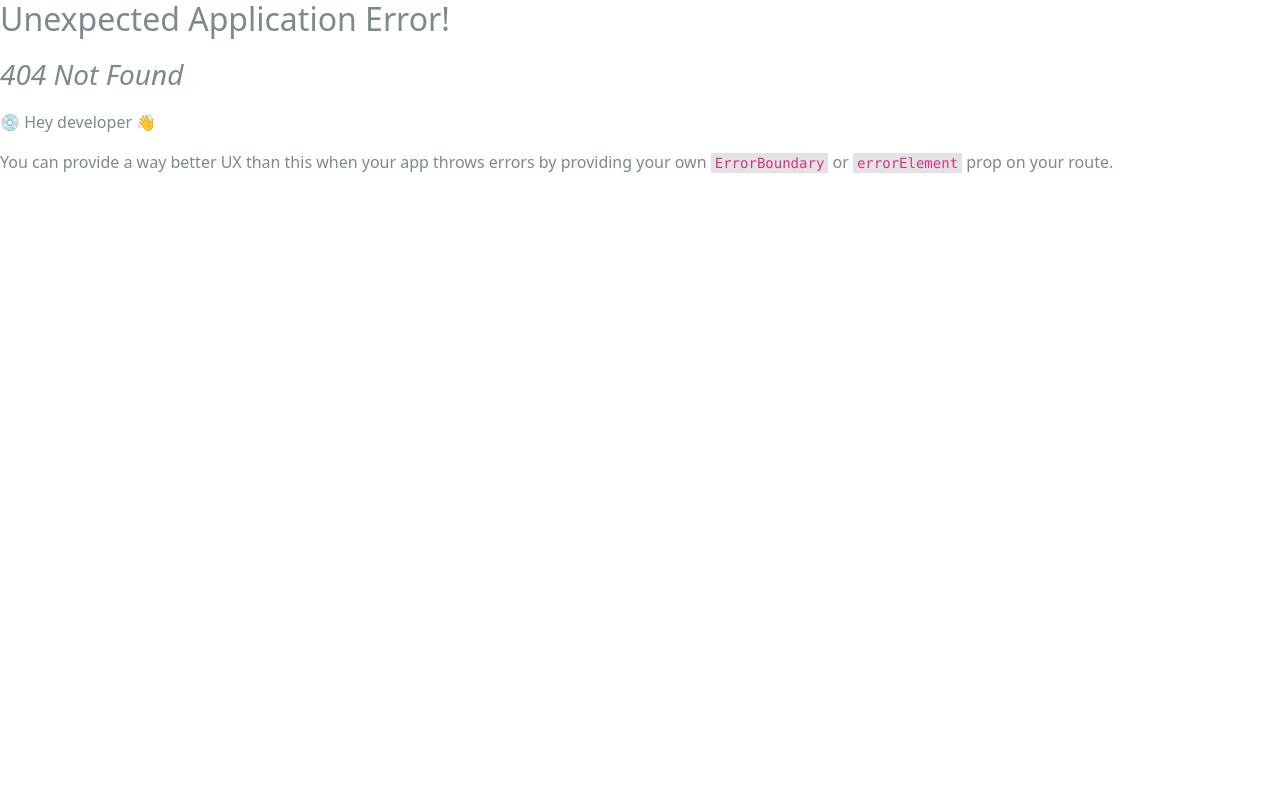
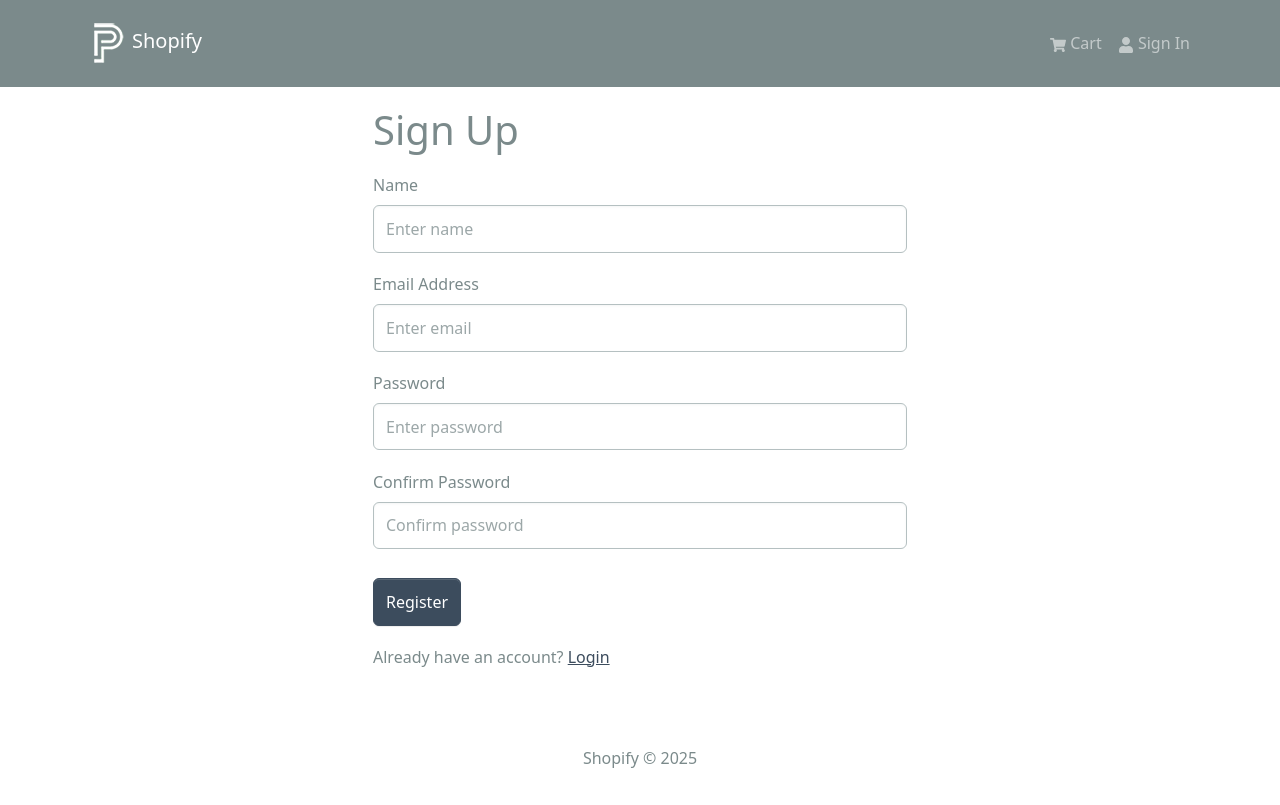
Before and after one commit to yash-k15/E-Commerce-Website, a React (Create React App) app in the folder frontend/: page /register in a window 1280 px wide. Before the commit this address had no page. Built offline with nearby package versions, Linux system fonts and the light colour scheme.

Commit message:
Added Sign up and Log in functionality

```diff
--- a/frontend/package.json
+++ b/frontend/package.json
@@ -15,7 +15,8 @@
     "react-redux": "^9.2.0",
     "react-router-bootstrap": "^0.26.3",
     "react-router-dom": "^6.8.2",
-    "react-scripts": "5.0.1"
+    "react-scripts": "5.0.1",
+    "react-toastify": "^11.0.3"
   },
   "scripts": {
     "start": "react-scripts start",
--- a/frontend/src/App.js
+++ b/frontend/src/App.js
@@ -1,6 +1,8 @@
 import React from 'react';
 import { Container } from 'react-bootstrap';
 import { Outlet } from 'react-router-dom';
+import { ToastContainer } from 'react-toastify';
+import 'react-toastify/dist/ReactToastify.css';
 import Header from './components/Header';
 import Footer from './components/Footer';
 
@@ -14,6 +16,7 @@
         </Container>
       </main>
       <Footer />
+      <ToastContainer />
     </>
 
   )
--- /dev/null
+++ b/frontend/src/components/FormContainer.jsx
@@ -0,0 +1,16 @@
+import React from 'react'
+import { Container, Row, Col } from 'react-bootstrap';
+
+const FormContainer = ({ children }) => {
+  return (
+    <Container>
+        <Row className='justify-content-md-center'>
+            <Col xs={12} md={6}>
+                { children }
+            </Col>
+        </Row>
+    </Container>
+  )
+}
+
+export default FormContainer;
--- a/frontend/src/components/Header.jsx
+++ b/frontend/src/components/Header.jsx
@@ -1,47 +1,73 @@
-import { Badge, Navbar, Nav, Container} from 'react-bootstrap';
-import { FaShoppingCart, FaUser } from 'react-icons/fa';
-import { LinkContainer } from 'react-router-bootstrap';
-import { useSelector } from 'react-redux';
-import logo from '../assets/logo.png';
+import { Badge, Navbar, Nav, Container, NavDropdown } from "react-bootstrap";
+import { useNavigate } from "react-router-dom";
+import { FaShoppingCart, FaUser } from "react-icons/fa";
+import { LinkContainer } from "react-router-bootstrap";
+import { useSelector, useDispatch } from "react-redux";
+import { useLogoutMutation } from "../slices/usersApiSlice";
+import { logout } from '../slices/authSlice';
+import logo from "../assets/logo.png";
 
 const Header = () => {
   const { cartItems } = useSelector((state) => state.cart);
+  const { userInfo } = useSelector((state) => state.auth);
+
+  const dispatch = useDispatch();
+  const navigate = useNavigate();
+
+  const [logoutApiCall] = useLogoutMutation();
+
+  const logoutHandler = async () => {
+    try {
+        await logoutApiCall().unwrap();
+        dispatch(logout());
+        navigate('/login');
+    } catch (err) {
+        console.log(err)
+    }
+  }
 
   return (
     <header>
-            <Navbar bg='dark' variant='dark' expand='md' collapseOnSelect>
+      <Navbar bg="dark" variant="dark" expand="md" collapseOnSelect>
         <Container>
           <LinkContainer to="/">
             <Navbar.Brand>
-                            <img src={logo} alt='Shopify' />
+              <img src={logo} alt="Shopify" />
               Shopify
             </Navbar.Brand>
           </LinkContainer>
-                    <Navbar.Toggle aria-controls='basic-navbar-nav' />
-                    <Navbar.Collapse id='basic-navbar-nav'>
-                        <Nav className='ms-auto'>
-                            <LinkContainer to='/cart'>
+          <Navbar.Toggle aria-controls="basic-navbar-nav" />
+          <Navbar.Collapse id="basic-navbar-nav">
+            <Nav className="ms-auto">
+              <LinkContainer to="/cart">
                 <Nav.Link>
                   <FaShoppingCart /> Cart
-                                    {
-                                        cartItems.length > 0 && (
-                                            <Badge pill bg='success' style={{marginLeft:'5px'}}>
-                                                { cartItems.reduce((a, c) => a + c.qty, 0)}
+                  {cartItems.length > 0 && (
+                    <Badge pill bg="success" style={{ marginLeft: "5px" }}>
+                      {cartItems.reduce((a, c) => a + c.qty, 0)}
                     </Badge>
-                                        )
-                                    }
+                  )}
                 </Nav.Link>
               </LinkContainer>
-                            <LinkContainer to='/login'>
+              { userInfo ? (
+                <NavDropdown title={userInfo.name} id='username'>
+                    <LinkContainer to='/profile'>
+                        <NavDropdown.Item>Profile</NavDropdown.Item>
+                    </LinkContainer>
+                    <NavDropdown.Item onClick={logoutHandler}>
+                        Logout
+                    </NavDropdown.Item>
+                </NavDropdown>
+              ) : (<LinkContainer to="/login">
                 <Nav.Link>
                   <FaUser /> Sign In
                 </Nav.Link>
-                            </LinkContainer>
+              </LinkContainer>) }
             </Nav>
           </Navbar.Collapse>
         </Container>
       </Navbar>
     </header>
-    )
-}
-export default Header
+  );
+};
+export default Header;
--- a/frontend/src/index.js
+++ b/frontend/src/index.js
@@ -16,6 +16,8 @@
 import HomeScreen from './screens/HomeScreen';
 import ProductScreen from './screens/ProductScreen';
 import CartScreen from './screens/CartScreen';
+import LoginScreen from './screens/LoginScreen';
+import RegisterScreen from './screens/RegisterScreen';
 
 const router = createBrowserRouter(
   createRoutesFromElements(
@@ -23,6 +25,8 @@
       <Route index={true} path="/" element={<HomeScreen />} />
       <Route path="/product/:id" element={<ProductScreen />} />
       <Route path="/cart" element={<CartScreen />} />
+      <Route path="/login" element={<LoginScreen />} />
+      <Route path="/register" element={<RegisterScreen />} />
     </Route>
   )
 )
--- /dev/null
+++ b/frontend/src/screens/LoginScreen.jsx
@@ -0,0 +1,79 @@
+import React from 'react'
+import { useState, useEffect } from 'react';
+import { Link, useLocation, useNavigate } from 'react-router-dom';
+import { Form, Button, Row, Col } from 'react-bootstrap';
+import { useDispatch, useSelector } from 'react-redux';
+import FormContainer from '../components/FormContainer';
+import Loader from '../components/Loader';
+import { useLoginMutation } from '../slices/usersApiSlice';
+import { setCredentials } from '../slices/authSlice';
+import { toast } from 'react-toastify';
+
+const LoginScreen = () => {
+    const [email, setEmail] = useState('');
+    const [password, setPassword] = useState('');
+
+    const dispatch = useDispatch();
+    const navigate = useNavigate();
+
+    const [login, { isLoading}] = useLoginMutation();
+    const { userInfo } = useSelector((state) => state.auth);
+
+    const { search } = useLocation();
+    const sp = new URLSearchParams(search);
+    const redirect = sp.get('redirect') || '/';
+
+    useEffect(() => {
+        if(userInfo) {
+            navigate(redirect);
+        }
+    }, [userInfo, redirect], navigate);
+
+    const submitHandler = async (e) => {
+        e.preventDefault()
+        try {
+            const res = await login({email, password }).unwrap();
+            dispatch(setCredentials({...res, }));
+            navigate(redirect);
+        } catch(err) {
+            toast.error(err?.data?.message || err.error);
+        }
+    };
+
+  return (
+    <FormContainer>
+        <h1>Sign In</h1>
+        <Form onSubmit={submitHandler}>
+            <Form.Group controlId='email' className='my-3'>
+                <Form.Label>Email Address</Form.Label>
+                <Form.Control
+                    type='email'
+                    placeholder='Enter email'
+                    value={email}
+                    onChange={(e) => setEmail(e.target.value)}></Form.Control>
+            </Form.Group>
+
+            <Form.Group controlId='password' className='my-3'>
+                <Form.Label>Password</Form.Label>
+                <Form.Control
+                    type='password'
+                    placeholder='Enter password'
+                    value={password}
+                    onChange={(e) => setPassword(e.target.value)}></Form.Control>
+            </Form.Group>
+
+            <Button type='submit' variant='primary' className='mt-2' disabled={isLoading}>Sign In</Button>
+
+            { isLoading && <Loader />}
+        </Form>
+
+        <Row className='py-3'>
+            <Col>
+                New Customer? <Link to={redirect ? `/register?redirect=${redirect}` : '/regiter'}>Register</Link>
+            </Col>
+        </Row>
+    </FormContainer>
+  )
+}
+
+export default LoginScreen
--- /dev/null
+++ b/frontend/src/screens/RegisterScreen.jsx
@@ -0,0 +1,122 @@
+import React from "react";
+import { useState, useEffect } from "react";
+import { Link, useLocation, useNavigate } from "react-router-dom";
+import { Form, Button, Row, Col } from "react-bootstrap";
+import { useDispatch, useSelector } from "react-redux";
+import FormContainer from "../components/FormContainer";
+import Loader from "../components/Loader";
+import { useRegisterMutation } from "../slices/usersApiSlice";
+import { setCredentials } from "../slices/authSlice";
+import { toast } from "react-toastify";
+
+const RegisterScreen = () => {
+  const [name, setName] = useState("");
+  const [email, setEmail] = useState("");
+  const [password, setPassword] = useState("");
+  const [confirmPassword, setConfirmPassword] = useState("");
+
+  const dispatch = useDispatch();
+  const navigate = useNavigate();
+
+  const [register, { isLoading }] = useRegisterMutation();
+  const { userInfo } = useSelector((state) => state.auth);
+
+  const { search } = useLocation();
+  const sp = new URLSearchParams(search);
+  const redirect = sp.get("redirect") || "/";
+
+  useEffect(
+    () => {
+      if (userInfo) {
+        navigate(redirect);
+      }
+    },
+    [userInfo, redirect],
+    navigate
+  );
+
+  const submitHandler = async (e) => {
+    e.preventDefault();
+    if (password !== confirmPassword) {
+      toast.error("Password do not match");
+      return;
+    } else {
+      try {
+        const res = await register({ name, email, password }).unwrap();
+        dispatch(setCredentials({ ...res }));
+        navigate(redirect);
+      } catch (err) {
+        toast.error(err?.data?.message || err.error);
+      }
+    }
+  };
+
+  return (
+    <FormContainer>
+      <h1>Sign Up</h1>
+      <Form onSubmit={submitHandler}>
+        <Form.Group controlId="name" className="my-3">
+          <Form.Label>Name</Form.Label>
+          <Form.Control
+            type="text"
+            placeholder="Enter name"
+            value={name}
+            onChange={(e) => setName(e.target.value)}
+          ></Form.Control>
+        </Form.Group>
+
+        <Form.Group controlId="email" className="my-3">
+          <Form.Label>Email Address</Form.Label>
+          <Form.Control
+            type="email"
+            placeholder="Enter email"
+            value={email}
+            onChange={(e) => setEmail(e.target.value)}
+          ></Form.Control>
+        </Form.Group>
+
+        <Form.Group controlId="password" className="my-3">
+          <Form.Label>Password</Form.Label>
+          <Form.Control
+            type="password"
+            placeholder="Enter password"
+            value={password}
+            onChange={(e) => setPassword(e.target.value)}
+          ></Form.Control>
+        </Form.Group>
+
+        <Form.Group controlId="confirmPassword" className="my-3">
+          <Form.Label>Confirm Password</Form.Label>
+          <Form.Control
+            type="password"
+            placeholder="Confirm password"
+            value={confirmPassword}
+            onChange={(e) => setConfirmPassword(e.target.value)}
+          ></Form.Control>
+        </Form.Group>
+
+        <Button
+          type="submit"
+          variant="primary"
+          className="mt-2"
+          disabled={isLoading}
+        >
+          Register
+        </Button>
+
+        {isLoading && <Loader />}
+      </Form>
+
+      <Row className="py-3">
+        <Col>
+          Already have an account?{" "}
+          <Link to={redirect ? `/login?redirect=${redirect}` : "/login"}>
+            Login
+          </Link>
+        </Col>
+      </Row>
+    </FormContainer>
+  );
+};
+
+export default RegisterScreen;
--- /dev/null
+++ b/frontend/src/slices/authSlice.js
@@ -0,0 +1,24 @@
+import { createSlice } from '@reduxjs/toolkit';
+
+const initialState = {
+    userInfo: localStorage.getItem('userInfo') ? JSON.parse(localStorage.getItem('userInfo')) : null
+}
+
+const authSlice = createSlice({
+    name: 'auth',
+    initialState,
+    reducers: {
+        setCredentials: (state, action) => {
+            state.userInfo = action.payload;
+            localStorage.setItem('iserInfo', JSON.stringify(action.payload));
+        },
+        logout: (state, action) => {
+            state.userInfo = null;
+            localStorage.removeItem('userInfo');
+        },
+    }
+});
+
+export const { setCredentials, logout } = authSlice.actions;
+
+export default authSlice.reducer;
--- /dev/null
+++ b/frontend/src/slices/usersApiSlice.js
@@ -0,0 +1,29 @@
+import { USERS_URL } from "../constants";
+import { apiSlice } from "./apiSlice";
+
+export const usersApiSlice = apiSlice.injectEndpoints({
+    endpoints: (builder) => ({
+        login: builder.mutation({
+            query: (data) => ({
+                url: `${USERS_URL}/auth`,
+                method: 'POST',
+                body: data,
+            }),
+        }),
+        register: builder.mutation({
+            query: (data) => ({
+                url: `${USERS_URL}`,
+                method: 'POST',
+                body: data,
+            }),
+        }),
+        logout: builder.mutation({
+            query: () => ({
+                url: `${USERS_URL}/logout`,
+                method: 'POST',
+            }),
+        })
+    }),
+});
+
+export const { useLoginMutation, useLogoutMutation, useRegisterMutation } = usersApiSlice;
--- a/frontend/src/store.js
+++ b/frontend/src/store.js
@@ -1,11 +1,13 @@
 import { configureStore } from "@reduxjs/toolkit";
 import { apiSlice } from "./slices/apiSlice";
-import cartSliceReducer from './slices/cartSlice'
+import cartSliceReducer from './slices/cartSlice';
+import authSliceReducer from './slices/authSlice';
 
 const store = configureStore({
     reducer: {
         [apiSlice.reducerPath]: apiSlice.reducer,
         cart: cartSliceReducer,
+        auth: authSliceReducer,
     },
     middleware: (getDefaultMiddleware) => getDefaultMiddleware().concat(apiSlice.middleware),
     devTools: true,
```
Also changed, not shown: 1 other file (tests, documents, lock files or other folders). Lines whose indentation alone changed are shown as unchanged.
